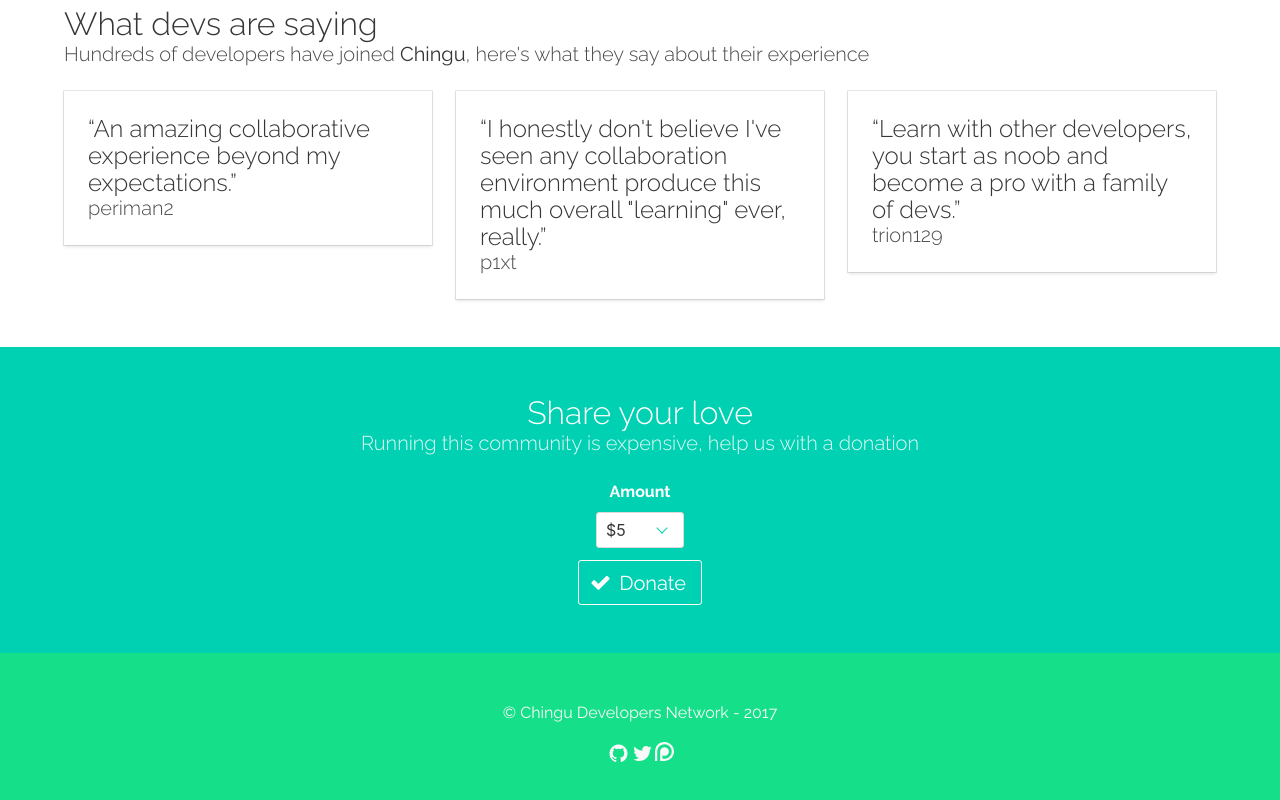
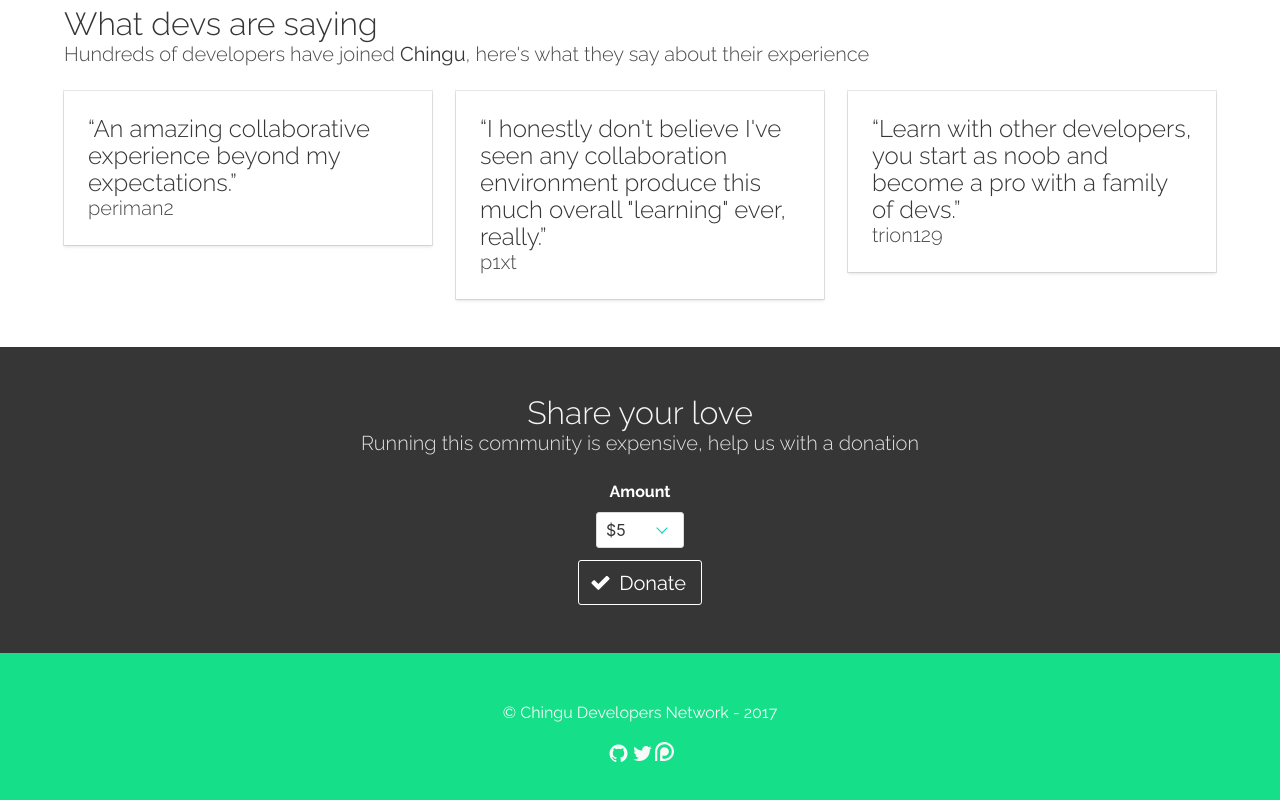
Before and after one commit to Chingu-cohorts/ChinguDevelopersNetwork, a Vue app in the folder client/: page / in a window 1280 px wide. Shown: the part 353-1153 px from the top of the page. Built offline with nearby package versions, Linux system fonts and the light colour scheme; no server answers.

Commit message:
Change color so it doesn't look shitty

```diff
--- a/client/src/components/Hello.vue
+++ b/client/src/components/Hello.vue
@@ -81,7 +81,7 @@
       </div>
     </section>
 
-    <section class="hero is-primary">
+    <section class="hero is-dark">
       <div class="hero-body">
         <div class="container has-text-centered">
           <h1 class="title">Share your love</h1>
```
